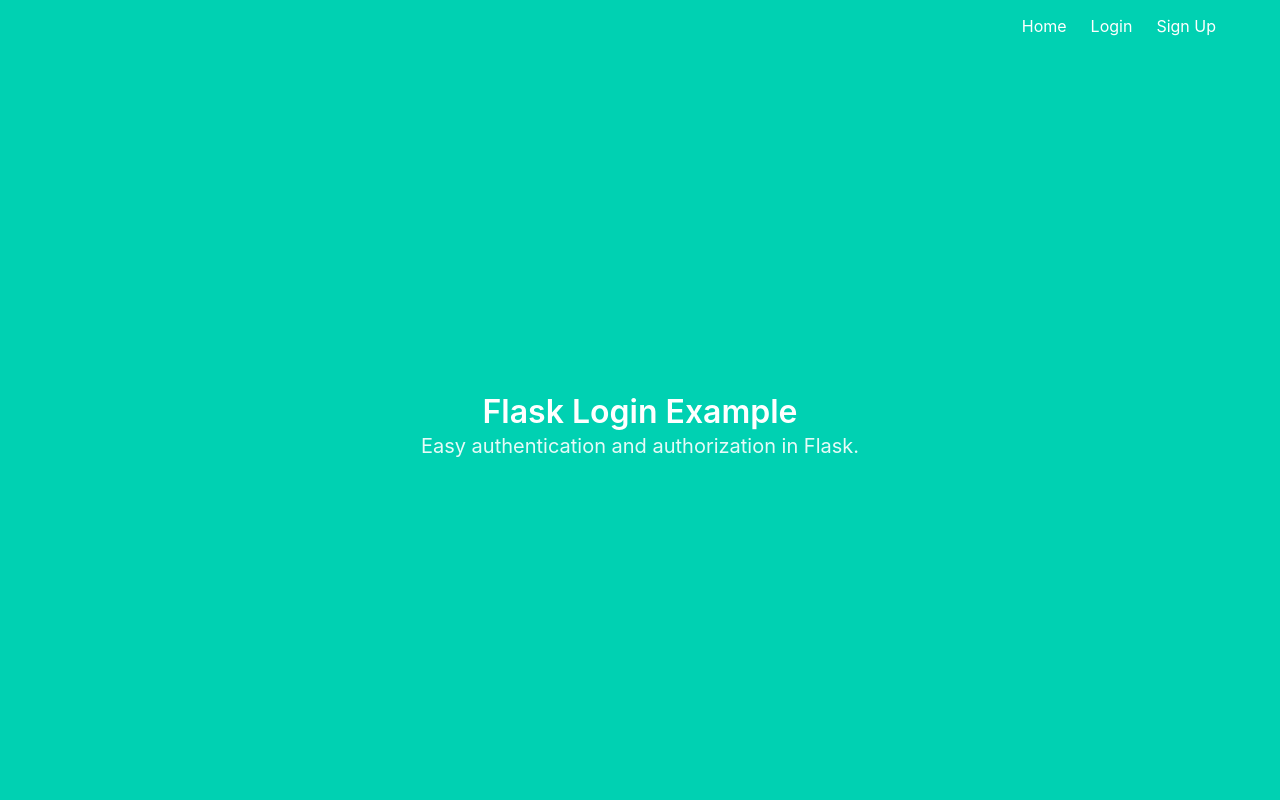
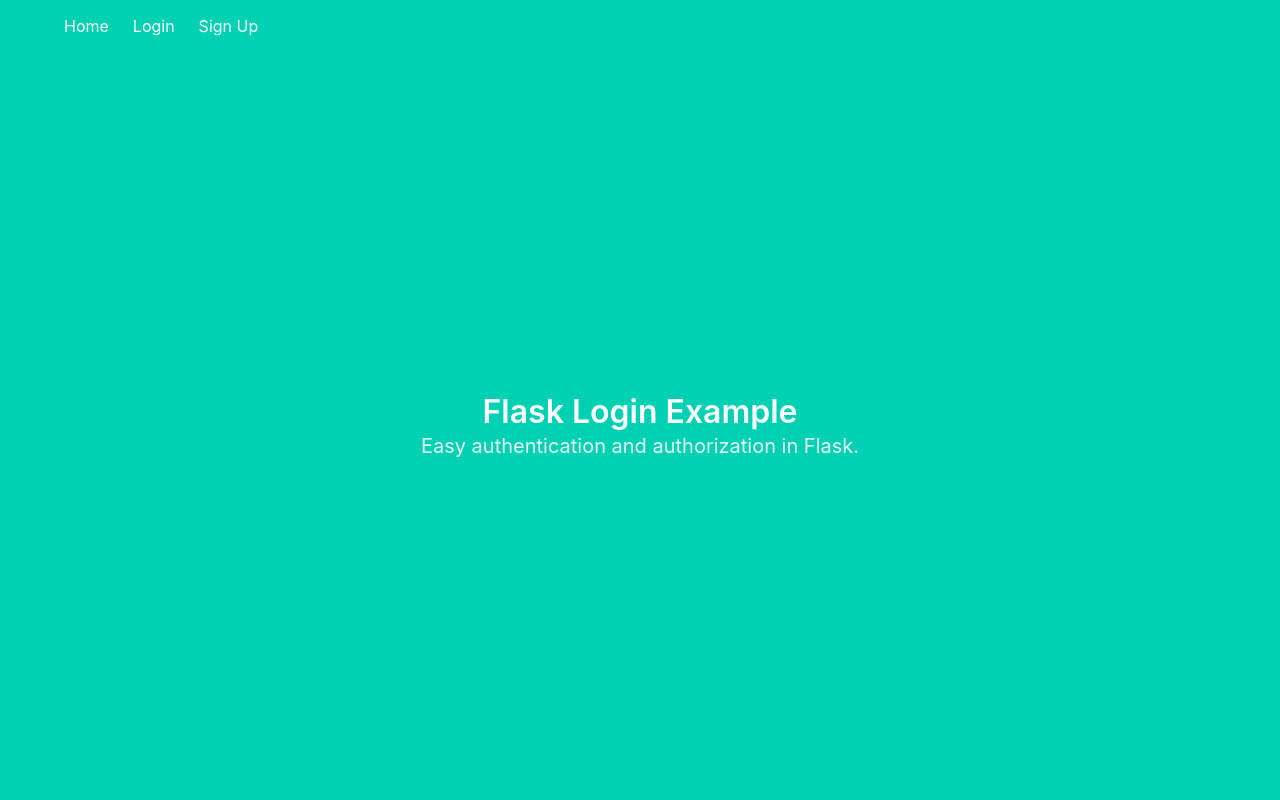
Before and after one commit to blsouthcott/top-tracks-hub, a Flask app: page / in a window 1280 px wide. Run offline with Flask 2, Linux system fonts and the light colour scheme.

Commit message:
fix navbar placement

```diff
--- a/app/templates/base.html
+++ b/app/templates/base.html
@@ -15,9 +15,8 @@
         <div class="hero-head">
             <nav class="navbar">
                 <div class="container">
-
-                    <div id="navbarMenuHeroA" class="navbar-menu">
-                        <div class="navbar-end">
+<!--                    <div id="navbarMenuHeroA" class="navbar-menu">-->
+                        <div class="navbar-brand">
                             <a href="{{ url_for('main') }}" class="navbar-item">
                                 Home
                             </a>
@@ -41,7 +40,7 @@
                             {% endif %}
                         </div>
                     </div>
-                </div>
+<!--                </div>-->
             </nav>
         </div>
 
```
